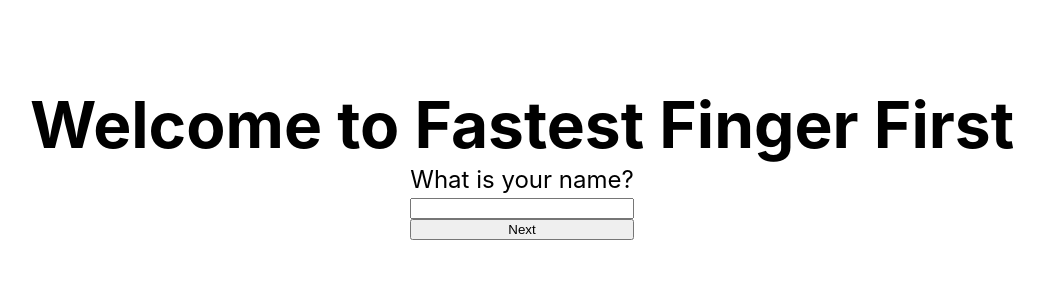
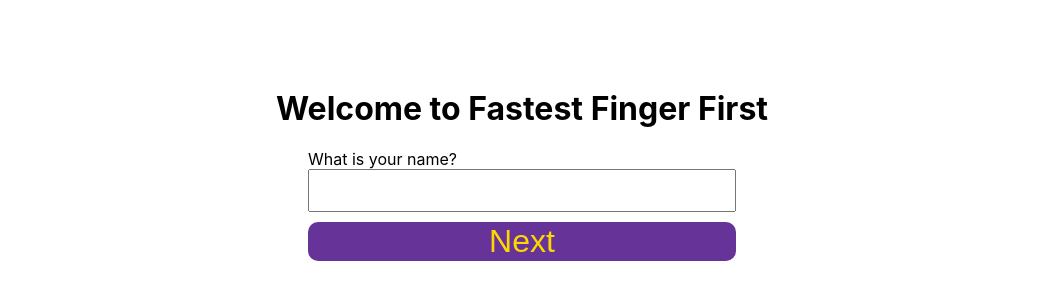
Before and after one commit to mattridley/fastest-finger-first, a Next.js app: page / in a window 1280 px wide. Shown: the part 236-536 px from the top of the page, without its empty margins (118-1162 px from the left). Built offline with nearby package versions, Linux system fonts and the light colour scheme; no server answers.

Commit message:
Add basic styling

```diff
--- a/src/components/SetName.js
+++ b/src/components/SetName.js
@@ -1,4 +1,4 @@
-import styles from "../styles/Home.module.css";
+import styles from "./SetName.module.css";
 
 export default function SetName({ onSubmit }) {
   return (
--- /dev/null
+++ b/src/components/SetName.module.css
@@ -0,0 +1,13 @@
+.form {
+  display: flex;
+  flex-direction: column;
+}
+
+.form input {
+  font-size: 2rem;
+  margin-bottom: 10px;
+}
+
+.form button {
+  font-size: 2rem;
+}
--- a/src/styles/Home.module.css
+++ b/src/styles/Home.module.css
@@ -120,8 +120,3 @@
     flex-direction: column;
   }
 }
-
-.form {
-  display: flex;
-  flex-direction: column;
-}
--- a/src/styles/globals.css
+++ b/src/styles/globals.css
@@ -11,6 +11,27 @@ a {
   text-decoration: none;
 }
 
+button {
+  color: gold;
+  border: none;
+  background-color: rebeccapurple;
+  border-radius: 10px;
+}
+
+button:hover {
+  background-color: mediumpurple;
+  cursor: pointer;
+}
+
+button:disabled {
+  background-color: darkblue;
+  cursor: not-allowed;
+}
+
+h1 {
+  text-align: center;
+}
+
 * {
   box-sizing: border-box;
 }
```
